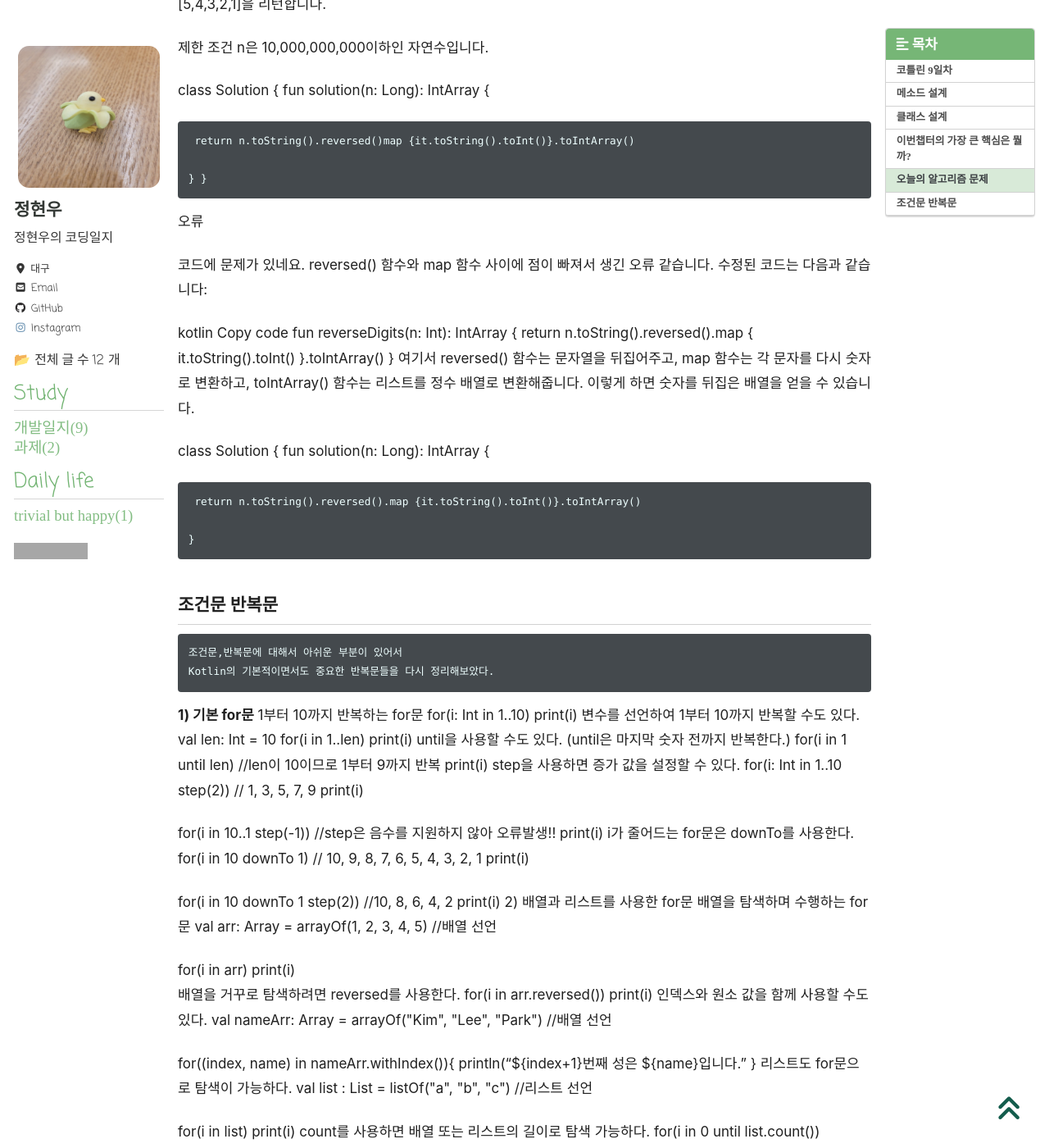
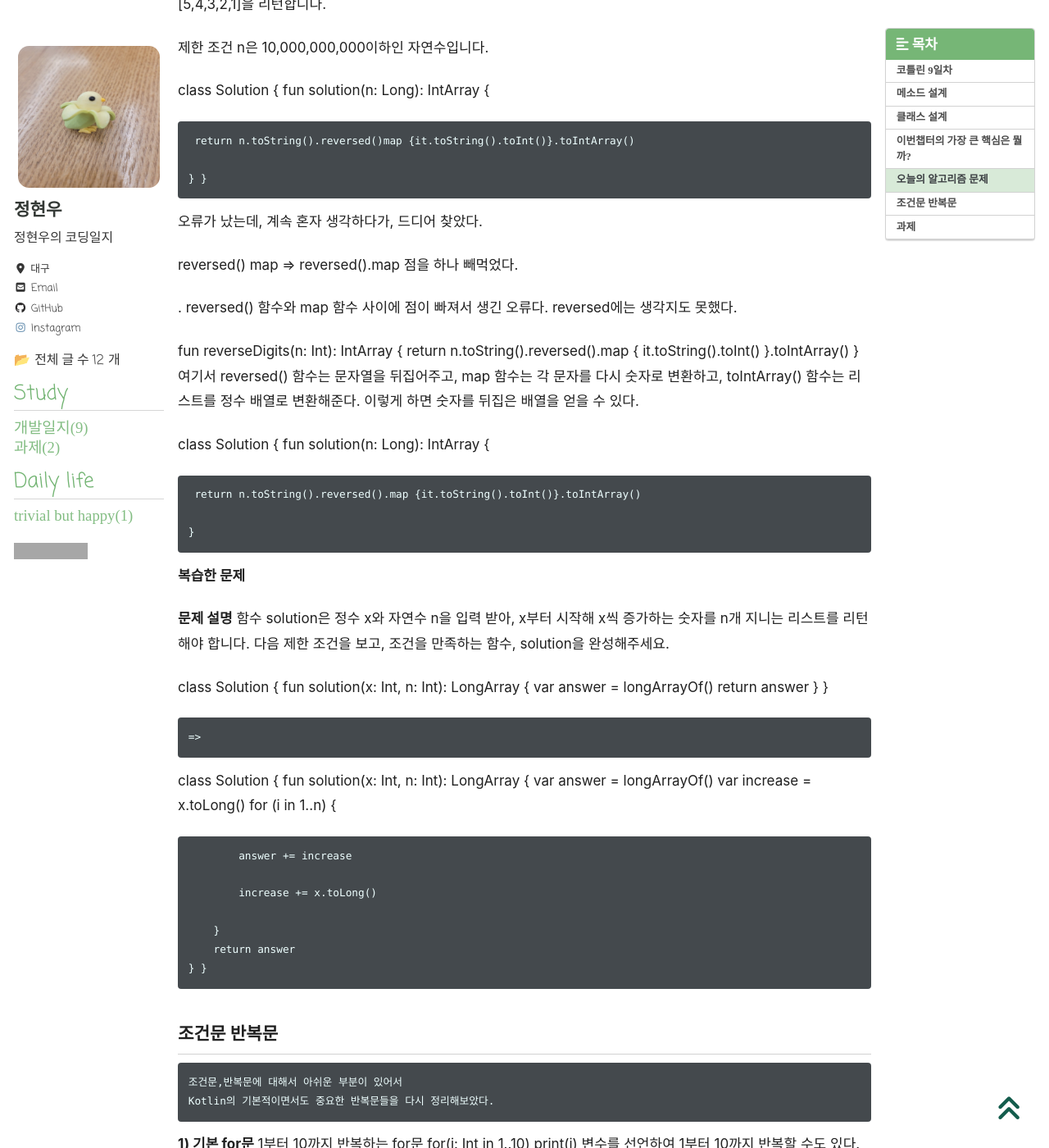
Before and after one commit to hyunparrot/hyunparrot.github.io, a Jekyll site: the page built from _posts/Blog/2023-12-01-kotlin-09.md, in a window 1280 px wide and 1400 px high, scrolled down 7265 px. Shown: the whole window at 82% size. Built offline with Jekyll 4.4.1, drawn with Linux system fonts in a browser that asks for light colours; cached includes are drawn as plain includes; nearby versions of some CDN libraries; some web fonts are replaced; comment, search, counter and statistics services are not loaded; some of the changed text lies outside the part shown; grey boxes are pictures that could not be loaded.

Commit message:
Update 2023-12-01-kotlin-09.md

```diff
--- a/_posts/Blog/2023-12-01-kotlin-09.md
+++ b/_posts/Blog/2023-12-01-kotlin-09.md
@@ -358,21 +358,21 @@ class Solution {
     }
 }
 
-오류
+오류가 났는데, 계속 혼자 생각하다가, 드디어 찾았다.
+
+reversed() map => reversed().map 점을 하나 빼먹었다.
+
+. reversed() 함수와 map 함수 사이에 점이 빠져서 생긴 오류다.
+reversed에는 생각지도 못했다.
 
 
 
-
-코드에 문제가 있네요. reversed() 함수와 map 함수 사이에 점이 빠져서 생긴 오류 같습니다. 수정된 코드는 다음과 같습니다:
-
-kotlin
-Copy code
 fun reverseDigits(n: Int): IntArray {
     return n.toString().reversed().map { it.toString().toInt() }.toIntArray()
 }
 여기서 reversed() 함수는 문자열을 뒤집어주고, map 함수는 각 문자를 다시 숫자로 변환하고,
- toIntArray() 함수는 리스트를 정수 배열로 변환해줍니다.
- 이렇게 하면 숫자를 뒤집은 배열을 얻을 수 있습니다.
+ toIntArray() 함수는 리스트를 정수 배열로 변환해준다.
+ 이렇게 하면 숫자를 뒤집은 배열을 얻을 수 있다.
 
 class Solution {
     fun solution(n: Long): IntArray {
@@ -380,6 +380,37 @@ class Solution {
      return n.toString().reversed().map {it.toString().toInt()}.toIntArray()
 
     }
+
+ **복습한 문제**
+
+ **문제 설명**
+함수 solution은 정수 x와 자연수 n을 입력 받아, x부터 시작해 x씩 증가하는 숫자를 n개 지니는 리스트를 리턴해야 합니다. 다음 제한 조건을 보고, 조건을 만족하는 함수, solution을 완성해주세요.
+
+class Solution {
+    fun solution(x: Int, n: Int): LongArray {
+        var answer = longArrayOf()
+        return answer
+    }
+}
+
+    =>
+
+
+
+class Solution {
+    fun solution(x: Int, n: Int): LongArray {
+        var answer = longArrayOf()
+        var increase = x.toLong()
+        for (i in 1..n) {
+
+            answer += increase
+
+            increase += x.toLong()
+
+        }
+        return answer
+    }
+}
 
 ## 조건문 반복문
 
@@ -458,3 +489,32 @@ do{
 이해도 쉽게 할 수 있을것 같다..😺
 
 응용을 못해서 문제지만,
+
+
+## 과제
+
+- [x]  Java 단점 이해 및 Kotlin 사용 이유 숙지
+
+- [x]  기본 환경 세팅
+
+- [x]  개발 규칙 및 자료형에 대한 이해
+
+- [x]  변수, 상수 개념을 통한 데이터 효율 관리
+
+- [x]  흐름 제어(반복문, 조건문)
+
+- [x]  객체지향 프로그래밍에 대한 이해
+
+- [x]  클래스 설계 및 생성자 활용
+
+- [x]  비동기 프로그래밍 이해 및 기초 학습
+
+**CHECKLIST과제 완료**
+
+**계산기**
+
+계산기도 LV3까지 **완료**
+
+주말에 LV4와 선택과제에 도전해볼예정이다.
+
+알바갔다가..
```
